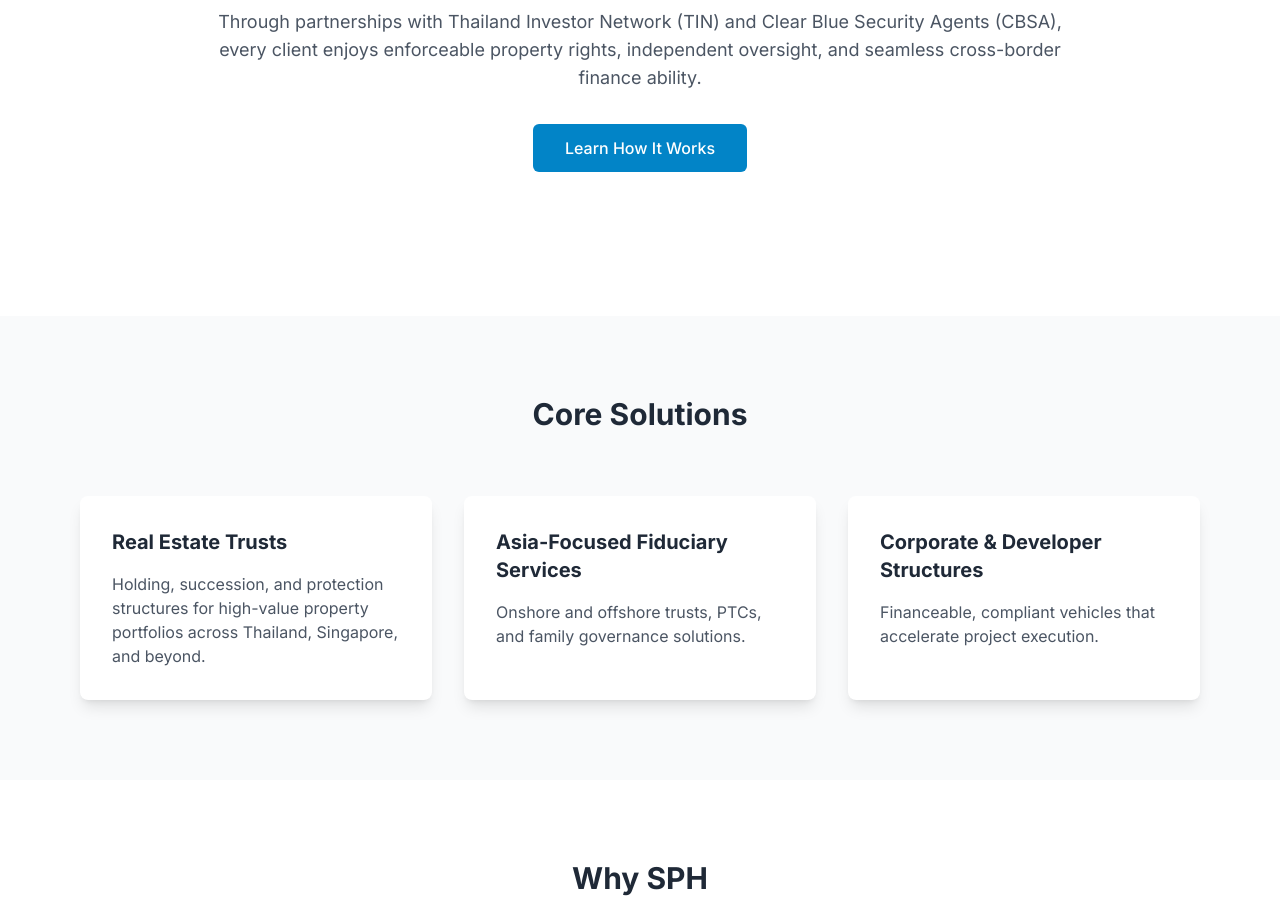
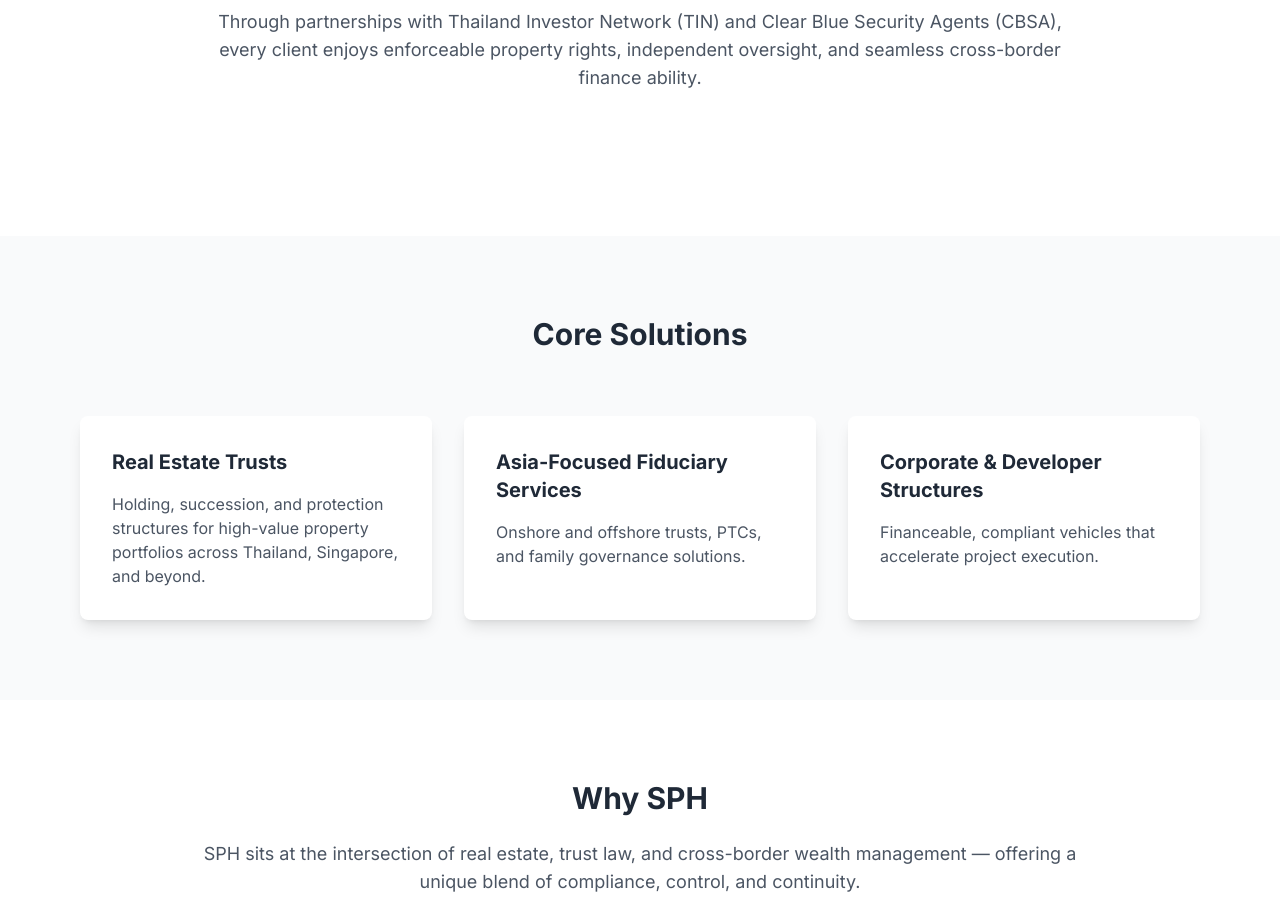
Before and after one commit to trangman/sphlatest, a Next.js app: page / in a window 1280 px wide. Shown: the part 1080-2001 px from the top of the page. Built offline with nearby package versions, Linux system fonts and the light colour scheme.

Commit message:
Remove 'Learn How It Works' CTA button from homepage
- Removed the CTA button from the 'What We Do' section on homepage
- Keeps the section cleaner with just descriptive text
- Maintains the standardized 'Learn More' CTA at bottom of page

```diff
--- a/src/app/page.tsx
+++ b/src/app/page.tsx
@@ -42,12 +42,6 @@
             <p className="text-lg text-gray-600 max-w-4xl mx-auto mb-8">
               Through partnerships with Thailand Investor Network (TIN) and Clear Blue Security Agents (CBSA), every client enjoys enforceable property rights, independent oversight, and seamless cross-border finance ability.
             </p>
-            <Link
-              href="/about"
-              className="inline-block bg-blue-600 text-white font-medium py-3 px-8 rounded-md hover:bg-blue-700 transition duration-200"
-            >
-              Learn How It Works
-            </Link>
           </div>
         </div>
       </section>
```
